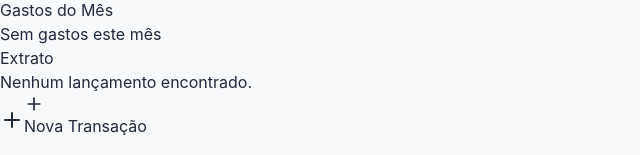
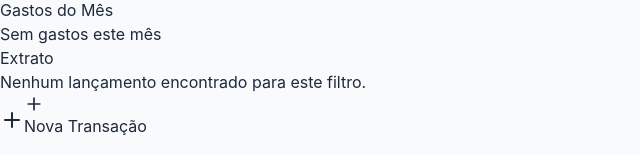
Before and after one commit to p3rtub4d00/controledegastos, a React (Vite) app: page / in a window 1280 px wide. Shown: the part 642-797 px from the top of the page, without its empty margins (0-640 px from the left). Built offline with nearby package versions, Linux system fonts and the light colour scheme.

Commit message:
Update App.jsx

```diff
--- a/src/App.jsx
+++ b/src/App.jsx
@@ -4,7 +4,7 @@ import {
   PieChart, X, ShoppingBag, Utensils, Car, Home,
   Gamepad2, Briefcase, DollarSign, CheckCircle2, AlertCircle,
   ChevronLeft, ChevronRight, Search, Download, Upload, RefreshCw, CreditCard,
-  Eye, EyeOff
+  Eye, EyeOff, FilterX
 } from 'lucide-react';
 import { PieChart as RePieChart, Pie, Cell, ResponsiveContainer, Tooltip } from 'recharts';
 import { Toaster, toast } from 'sonner';
@@ -182,7 +182,6 @@ const Modal = ({ isOpen, onClose, onSave }) => {
             </select>
           </div>
 
-          {/* ÁREA DE DESPESA (FIXA OU PARCELADA) */}
           {formData.type === 'expense' && (
             <div className="p-4 bg-slate-50 rounded-xl space-y-3 border border-slate-100">
               <label className="flex items-center gap-2 cursor-pointer">
@@ -209,8 +208,7 @@ const Modal = ({ isOpen, onClose, onSave }) => {
             </div>
           )}
 
-          {/* ÁREA DE RECEITA (FIXA) - RESTAURADO! */}
-          {formData.type === 'income' && (
+           {formData.type === 'income' && (
              <div className="p-4 bg-slate-50 rounded-xl border border-slate-100">
                <label className="flex items-center gap-2 cursor-pointer">
                  <input type="checkbox" className="w-5 h-5 rounded text-blue-600"
@@ -246,6 +244,7 @@ function App() {
     return localStorage.getItem('finance_privacy') === 'true';
   });
 
+  const [activeFilter, setActiveFilter] = useState('all'); // 'all', 'income', 'expense', 'debt'
   const [isModalOpen, setIsModalOpen] = useState(false);
   const [currentDate, setCurrentDate] = useState(new Date());
   const [viewMode, setViewMode] = useState('dashboard');
@@ -304,10 +303,12 @@ function App() {
     const newDate = new Date(currentDate);
     newDate.setMonth(currentDate.getMonth() + direction);
     setCurrentDate(newDate);
+    setActiveFilter('all'); // Reseta filtro ao mudar mês
   };
 
   const goToToday = () => {
     setCurrentDate(new Date());
+    setActiveFilter('all');
   };
 
   const togglePrivacy = () => {
@@ -346,12 +347,35 @@ function App() {
     }
   };
 
-  const monthTransactions = transactions.filter(t => {
-    const tDate = new Date(t.date + 'T12:00:00');
-    return tDate.getMonth() === currentDate.getMonth() && tDate.getFullYear() === currentDate.getFullYear();
-  }).filter(t => t.description.toLowerCase().includes(searchTerm.toLowerCase()));
+  // --- FILTROS DE VISUALIZAÇÃO ---
 
-  const sortedTransactions = [...monthTransactions].sort((a, b) => {
+  const getFilteredTransactions = () => {
+    let filtered = [];
+
+    // Se for filtro de DÍVIDA, ignora o mês e pega tudo que é parcela futura
+    if (activeFilter === 'debt') {
+      return transactions.filter(t => t.type === 'expense' && t.status === 'pending' && t.installments > 1);
+    }
+
+    // Filtro Padrão (Por Mês)
+    filtered = transactions.filter(t => {
+      const tDate = new Date(t.date + 'T12:00:00');
+      return tDate.getMonth() === currentDate.getMonth() && tDate.getFullYear() === currentDate.getFullYear();
+    });
+
+    // Filtros de Cards (Receita/Despesa)
+    if (activeFilter === 'income') filtered = filtered.filter(t => t.type === 'income');
+    if (activeFilter === 'expense') filtered = filtered.filter(t => t.type === 'expense');
+
+    // Filtro de Busca (Texto)
+    if (searchTerm) filtered = filtered.filter(t => t.description.toLowerCase().includes(searchTerm.toLowerCase()));
+
+    return filtered;
+  };
+
+  const displayTransactions = getFilteredTransactions();
+
+  const sortedTransactions = [...displayTransactions].sort((a, b) => {
     if (a.status === b.status) return new Date(b.date) - new Date(a.date);
     return a.status === 'paid' ? 1 : -1;
   });
@@ -360,7 +384,13 @@ function App() {
     t.date < getTodayISO() && t.status === 'pending' && t.type === 'expense'
   );
 
-  const summary = monthTransactions.reduce((acc, t) => {
+  // Totais do Mês (Para os Cards) - Calculados SEMPRE com base no mês total (independente do filtro da lista)
+  const monthAllTransactions = transactions.filter(t => {
+    const tDate = new Date(t.date + 'T12:00:00');
+    return tDate.getMonth() === currentDate.getMonth() && tDate.getFullYear() === currentDate.getFullYear();
+  });
+
+  const summary = monthAllTransactions.reduce((acc, t) => {
     if (t.type === 'income') acc.income += t.amount;
     else acc.expense += t.amount;
     return acc;
@@ -373,7 +403,7 @@ function App() {
     return acc;
   }, 0);
 
-  const chartData = Object.entries(monthTransactions.filter(t => t.type === 'expense').reduce((acc, t) => {
+  const chartData = Object.entries(monthAllTransactions.filter(t => t.type === 'expense').reduce((acc, t) => {
     acc[t.category] = (acc[t.category] || 0) + t.amount; return acc;
   }, {})).map(([key, value]) => ({ name: CATEGORIES[key].label, value, color: CATEGORIES[key].color }));
 
@@ -436,9 +466,12 @@ function App() {
 
       {viewMode === 'dashboard' ? (
         <>
-          {/* CARDS DE RESUMO */}
+          {/* CARDS DE RESUMO COM CLICK */}
           <div className="grid grid-cols-1 md:grid-cols-2 lg:grid-cols-4 gap-4 mb-6">
-            <div className="bg-slate-900 text-white p-6 rounded-2xl shadow-lg relative overflow-hidden">
+            <div
+              onClick={() => setActiveFilter('all')}
+              className={`bg-slate-900 text-white p-6 rounded-2xl shadow-lg relative overflow-hidden cursor-pointer transition-transform hover:scale-[1.02] ${activeFilter === 'all' ? 'ring-2 ring-offset-2 ring-slate-900' : ''}`}
+            >
               <div className="relative z-10">
                 <p className="text-slate-300 text-sm font-medium mb-1">Saldo Previsto</p>
                 <h3 className={`text-2xl font-bold ${isPrivacyMode ? 'blur-md select-none' : ''}`}>{formatCurrency(summary.income - summary.expense, false)}</h3>
@@ -446,7 +479,10 @@ function App() {
               <Wallet className="absolute right-4 bottom-4 text-slate-700 opacity-50" size={48} />
             </div>
 
-            <div className="bg-white p-6 rounded-2xl shadow-sm border border-slate-100">
+            <div
+              onClick={() => setActiveFilter(activeFilter === 'income' ? 'all' : 'income')}
+              className={`bg-white p-6 rounded-2xl shadow-sm border cursor-pointer transition-all hover:border-emerald-200 ${activeFilter === 'income' ? 'border-emerald-500 ring-1 ring-emerald-500 bg-emerald-50/30' : 'border-slate-100'}`}
+            >
               <div className="flex justify-between items-start">
                 <div>
                   <p className="text-slate-500 text-sm font-medium mb-1">Receitas</p>
@@ -456,7 +492,10 @@ function App() {
               </div>
             </div>
 
-            <div className="bg-white p-6 rounded-2xl shadow-sm border border-slate-100 flex flex-col justify-between">
+            <div
+              onClick={() => setActiveFilter(activeFilter === 'expense' ? 'all' : 'expense')}
+              className={`bg-white p-6 rounded-2xl shadow-sm border flex flex-col justify-between cursor-pointer transition-all hover:border-rose-200 ${activeFilter === 'expense' ? 'border-rose-500 ring-1 ring-rose-500 bg-rose-50/30' : 'border-slate-100'}`}
+            >
               <div className="flex justify-between items-start mb-2">
                 <div>
                   <p className="text-slate-500 text-sm font-medium mb-1">Despesas do Mês</p>
@@ -473,7 +512,10 @@ function App() {
               </div>
             </div>
 
-            <div className="bg-white p-6 rounded-2xl shadow-sm border border-indigo-100 relative overflow-hidden group hover:border-indigo-300 transition-colors">
+            <div
+               onClick={() => setActiveFilter(activeFilter === 'debt' ? 'all' : 'debt')}
+               className={`bg-white p-6 rounded-2xl shadow-sm border relative overflow-hidden group hover:border-indigo-300 transition-all cursor-pointer ${activeFilter === 'debt' ? 'border-indigo-500 ring-1 ring-indigo-500 bg-indigo-50/30' : 'border-indigo-100'}`}
+            >
               <div className="flex justify-between items-start relative z-10">
                 <div>
                   <p className="text-indigo-500 text-sm font-medium mb-1">Dívida Parcelada Total</p>
@@ -496,10 +538,21 @@ function App() {
             </div>
 
             <div className="lg:col-span-2">
-              <h3 className="font-bold text-slate-800 mb-4">Extrato</h3>
+              <div className="flex justify-between items-center mb-4">
+                <h3 className="font-bold text-slate-800 flex items-center gap-2">
+                  Extrato
+                  {activeFilter !== 'all' && (
+                    <span className="text-xs bg-slate-800 text-white px-2 py-1 rounded-md flex items-center gap-1">
+                       Filtro: {activeFilter === 'income' ? 'Receitas' : activeFilter === 'expense' ? 'Despesas' : 'Dívidas Futuras'}
+                       <button onClick={() => setActiveFilter('all')}><FilterX size={12}/></button>
+                    </span>
+                  )}
+                </h3>
+              </div>
+
               <div className="space-y-0">
                 {sortedTransactions.length === 0 ? (
-                  <div className="text-center py-12 border border-dashed border-slate-200 rounded-2xl"><p className="text-slate-500">Nenhum lançamento encontrado.</p></div>
+                  <div className="text-center py-12 border border-dashed border-slate-200 rounded-2xl"><p className="text-slate-500">Nenhum lançamento encontrado para este filtro.</p></div>
                 ) : (
                   sortedTransactions.map(t => <TransactionItem key={t.id} transaction={t} onDelete={deleteTransaction} onToggleStatus={toggleStatus} isHidden={isPrivacyMode} />)
                 )}
```
